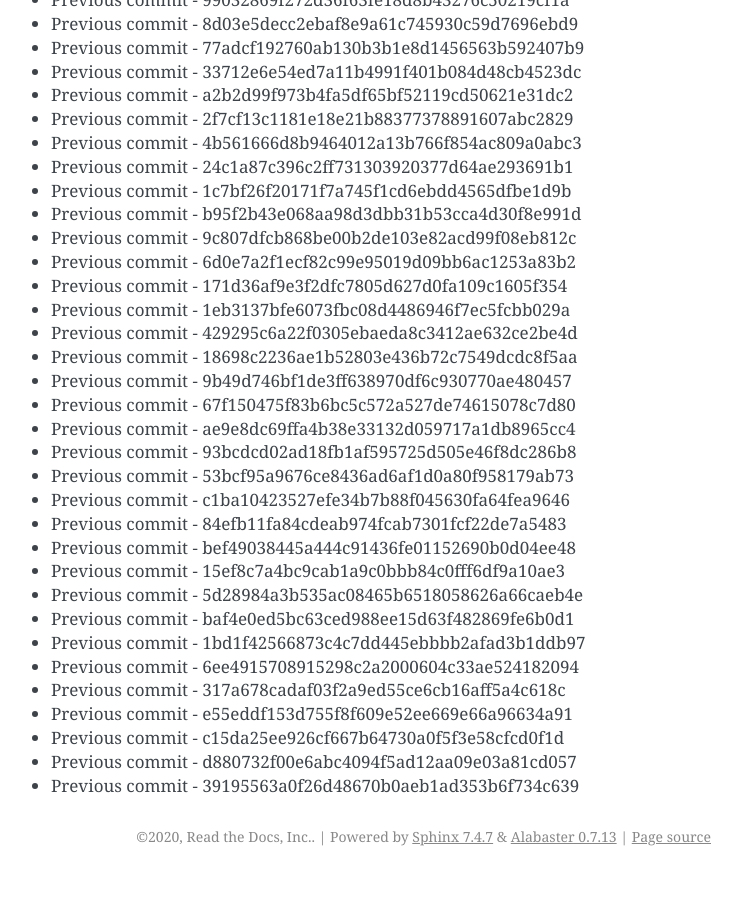
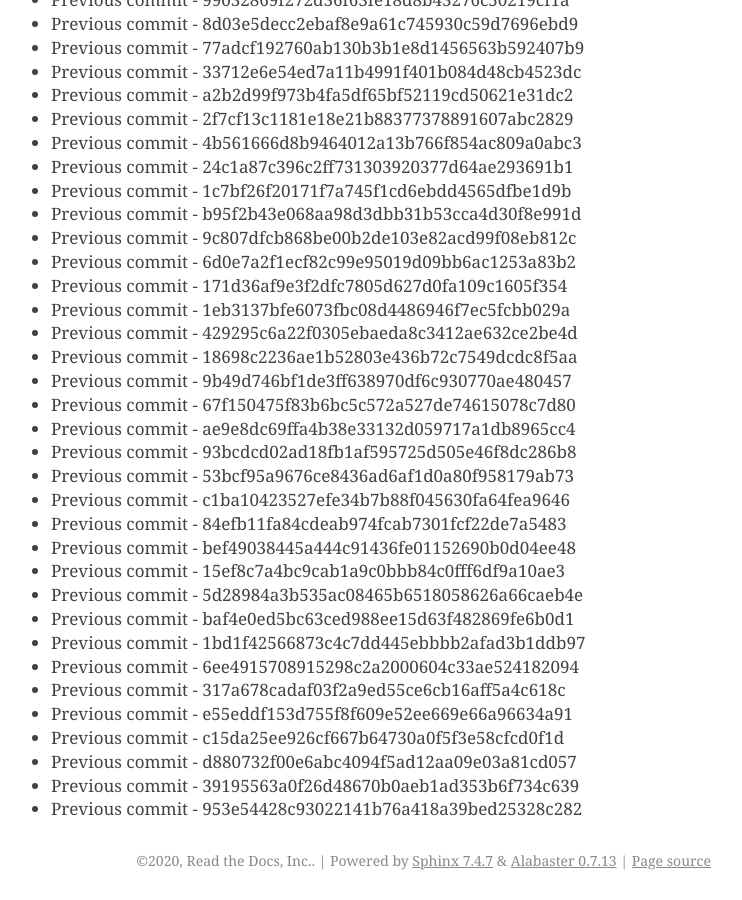
Before and after one commit to readthedocs/rtd-git-stresstest, a Sphinx documentation site: the page built from docs/updates.rst, in a window 1280 px wide and 900 px high, scrolled down 36541 px. Shown: the whole window, without its empty margins (399-1141 px from the left). Built offline with Sphinx 7.4.7, drawn with Linux system fonts in a browser that asks for light colours; before the commit the page ends 37417 px from its top, so only the background shows below that.

Commit message:
Generating commit from previous: 953e54428c93022141b76a418a39bed25328c282

```diff
--- a/docs/updates.rst
+++ b/docs/updates.rst
@@ -1567,3 +1567,4 @@ It can be tested for any performance characteristics.
 * Previous commit - c15da25ee926cf667b64730a0f5f3e58cfcd0f1d
 * Previous commit - d880732f00e6abc4094f5ad12aa09e03a81cd057
 * Previous commit - 39195563a0f26d48670b0aeb1ad353b6f734c639
+* Previous commit - 953e54428c93022141b76a418a39bed25328c282
```
